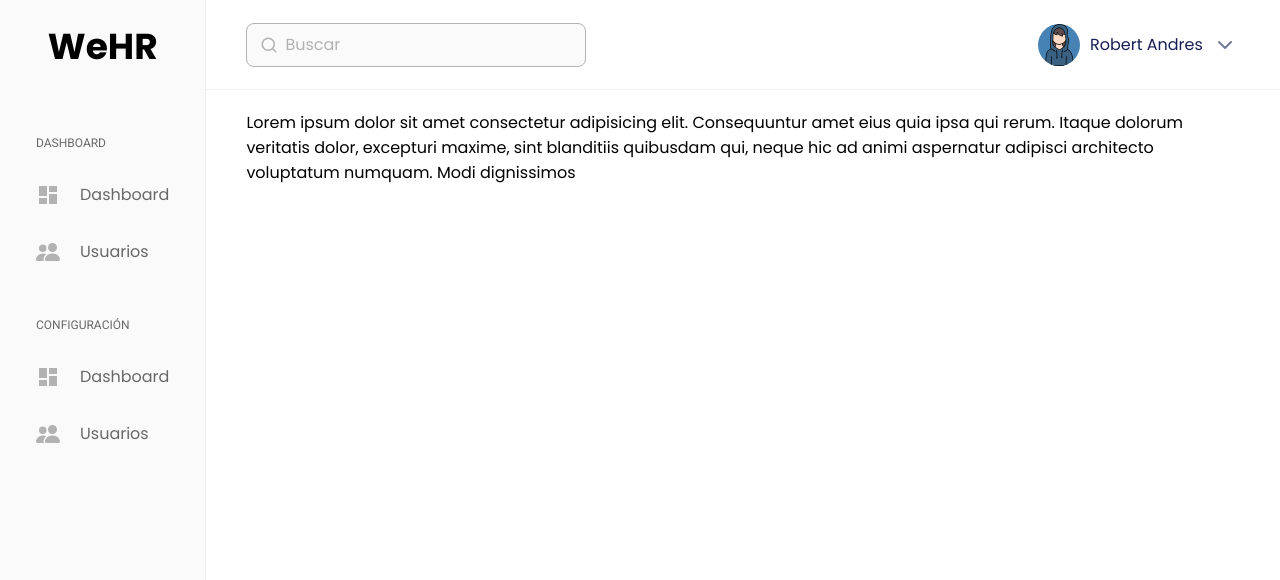
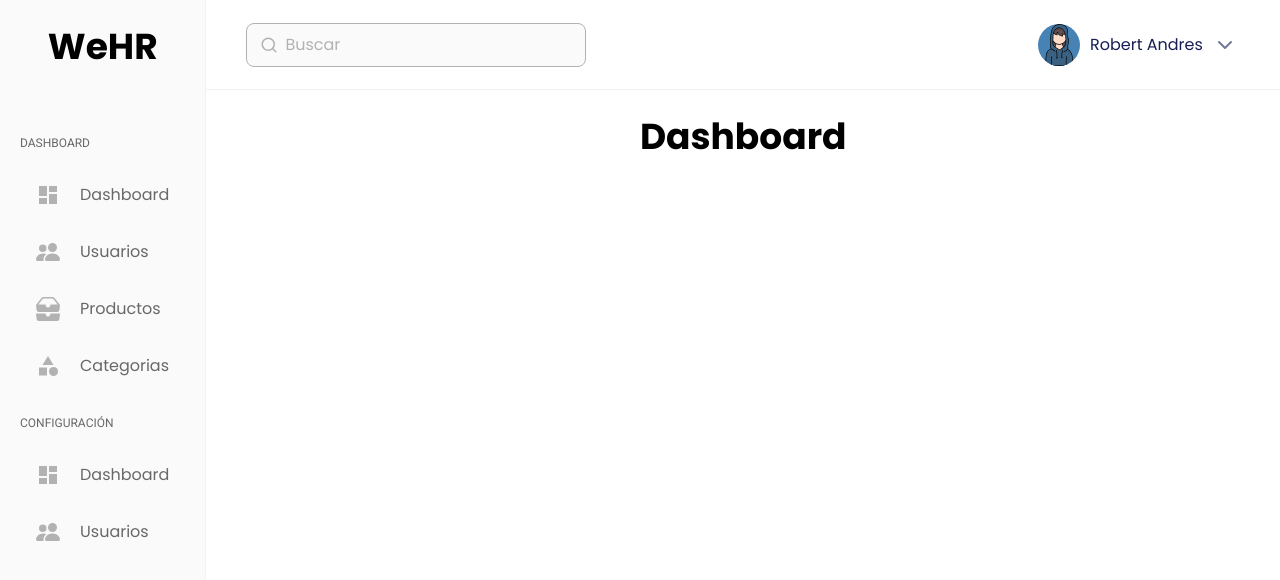
Before and after one commit to robertramosastudillo/dashboard-template, a React (Create React App) app: page /dashboard in a window 1280 px wide. Shown: the top 580 px of the page. Built offline with nearby package versions, Linux system fonts and the light colour scheme.

Commit message:
I worked on the sidebar routes

```diff
--- a/src/components/atoms/ListItem/ListItem.tsx
+++ b/src/components/atoms/ListItem/ListItem.tsx
@@ -1,4 +1,5 @@
 import { useRef } from "react";
+import { Link } from "react-router-dom";
 import "./ListItem.scss";
 import { IconType } from "react-icons";
 import { useSelector } from "react-redux";
@@ -11,9 +12,8 @@ interface Props {
 }
 
 export const ListItem = ({ Icon, label, to }: Props) => {
-
   const el = useRef<HTMLDivElement>(null);
-  const elTitle = useRef<HTMLDivElement>(null);
+  const elTitle = useRef<HTMLAnchorElement>(null);
   const { isCollapsed } = useSelector(uiSelector);
 
   if (isCollapsed) {
@@ -27,7 +27,9 @@ export const ListItem = ({ Icon, label, to }: Props) => {
   return (
     <div key={label} className="list__item" ref={el}>
       <Icon className="list__item-icon" />
-      <span className="list__item-title" ref={elTitle}>{label}</span>
+      <Link className="list__item-title" ref={elTitle} to={to}>
+        {label}
+      </Link>
     </div>
   );
 };
--- a/src/components/molecules/SidebarList/SidebarList.scss
+++ b/src/components/molecules/SidebarList/SidebarList.scss
@@ -2,7 +2,7 @@
 @use "../../../shared/sass/mixins" as m;
 
 .sidebar__list {
-  margin: 3.6rem 0;
+  margin: 2rem 0;
 }
 
 .sidebar__list-title {
@@ -16,17 +16,18 @@
   text-transform: uppercase;
 
   @include m.mq(md) {
-    text-align: center;
-    padding: 0 3.6rem;
+    display: none;
   }
 
   @include m.mq(lg) {
+    display: block;
     text-align: left;
   }
 }
 
 .sidebar__list-title-active {
   @include m.mq(md) {
+    display: block;
     text-align: left;
   }
 }
--- /dev/null
+++ b/src/pages/Categories/Categories.tsx
@@ -0,0 +1,7 @@
+export const Categories = () => {
+  return (
+    <div>
+      <h2>Categories</h2>
+    </div>
+  );
+};
--- a/src/pages/Dashboard/Dashboard.tsx
+++ b/src/pages/Dashboard/Dashboard.tsx
@@ -2,11 +2,8 @@ import "./Dashboard.scss";
 
 export const Dashboard = () => {
   return (
-    <>
-      Lorem ipsum dolor sit amet consectetur adipisicing elit. Consequuntur amet
-      eius quia ipsa qui rerum. Itaque dolorum veritatis dolor, excepturi
-      maxime, sint blanditiis quibusdam qui, neque hic ad animi aspernatur
-      adipisci architecto voluptatum numquam. Modi dignissimos
-    </>
+    <div>
+      <h2>Dashboard</h2>
+    </div>
   );
 };
--- a/src/pages/index.ts
+++ b/src/pages/index.ts
@@ -1,3 +1,4 @@
+export { Categories } from './Categories/Categories';
 export { Dashboard } from "./Dashboard/Dashboard";
 export { Home } from "./Home/Home";
 export { Login } from './Login/Login';
--- a/src/routes/AppRouter.tsx
+++ b/src/routes/AppRouter.tsx
@@ -1,6 +1,6 @@
 import { useRoutes, Navigate } from "react-router-dom";
 import { DashboardLayout, PublicLayout } from "../components/templates";
-import { Dashboard, Home, Login, NotFound, Products, Users } from "../pages";
+import { Categories, Dashboard, Home, Login, NotFound, Products, Users } from "../pages";
 
 export const AppRouter = () => {
   const routes = useRoutes([
@@ -21,6 +21,7 @@ export const AppRouter = () => {
         { path: "", element: <Dashboard /> },
         { path: "users", element: <Users /> },
         { path: "products", element: <Products /> },
+        { path: "categories", element: <Categories /> },
       ],
     },
 
--- a/src/routes/routeList.ts
+++ b/src/routes/routeList.ts
@@ -1,6 +1,6 @@
 import { IconType } from "react-icons";
-import { BsFillPeopleFill } from "react-icons/bs";
-import { MdDashboard } from "react-icons/md";
+import { BsFillPeopleFill, BsInboxesFill } from "react-icons/bs";
+import { MdDashboard, MdCategory } from "react-icons/md";
 
 export interface IRouteList {
   label: string;
@@ -19,12 +19,22 @@ export const dashboardList: IAppRouteList = {
     {
       Icon: MdDashboard,
       label: "Dashboard",
-      to: "dashboard",
+      to: "",
     },
     {
       Icon: BsFillPeopleFill,
       label: "Usuarios",
-      to: "dashbord/users",
+      to: "users",
+    },
+    {
+      Icon: BsInboxesFill,
+      label: "Productos",
+      to: "products",
+    },
+    {
+      Icon: MdCategory,
+      label: "Categorias",
+      to: "categories",
     },
   ],
 };
@@ -35,12 +45,12 @@ export const settingList: IAppRouteList = {
     {
       Icon: MdDashboard,
       label: "Dashboard",
-        to: "dashboard",
+      to: "",
     },
     {
       Icon: BsFillPeopleFill,
       label: "Usuarios",
-        to: "dashbord/users",
+      to: "users",
     },
   ],
 };
```
Also changed, not shown: src/pages/Categories/Categories.scss (added). Lines whose indentation alone changed are shown as unchanged.
